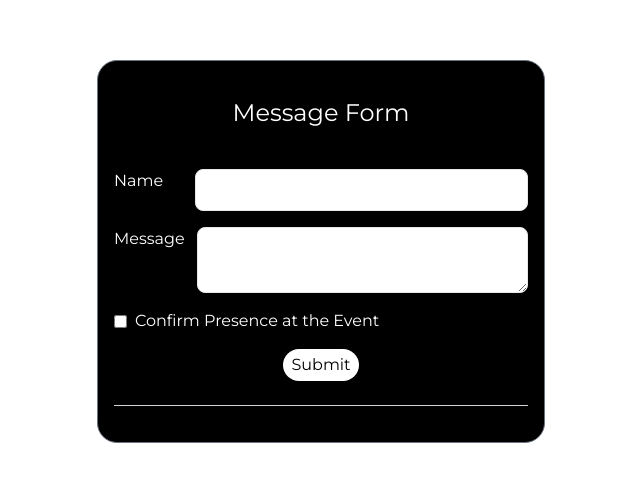
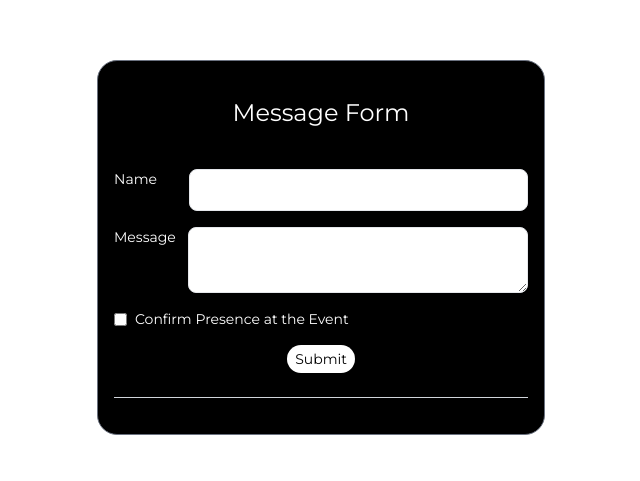
Before and after one commit to djmaulana/Ninda-Dede-Wedding-Invitation, a Next.js app: page / in a window 1280 px wide. Shown: the part 3805-4286 px from the top of the page, without its empty margins (319-959 px from the left). Built offline with nearby package versions, Linux system fonts and the light colour scheme.

Commit message:
Adding Content

```diff
--- a/components/Message.tsx
+++ b/components/Message.tsx
@@ -58,11 +58,11 @@ const Message = () => {
                 <h2 className="text-center text-2xl font-normal mb-10 mt-5 text-white">Message Form</h2>
                 <form onSubmit={handleSubmit} className="space-y-4 text-white">
                     <div className='flex flex-row'>
-                        <label className="block mr-8">Name</label>
+                        <label className="block mr-8 text-sm">Name</label>
                         <input type="text" value={name} onChange={(e) => setName(e.target.value)} className="w-full text-black border rounded-[8PX] p-2" />
                     </div>
                     <div className='flex flex-row'>
-                        <label className="block mr-3">Message</label>
+                        <label className="block mr-3 text-sm">Message</label>
                         <textarea value={message} onChange={(e) => setMessage(e.target.value)} className="w-full text-black border rounded-[8PX] p-2"></textarea>
                     </div>
                     <div>
@@ -73,26 +73,26 @@ const Message = () => {
                         onChange={(e) => setIsConfirmed(e.target.checked)}
                         className="form-checkbox"
                         />
-                        <span>Confirm Presence at the Event</span>
+                        <span className='text-sm'>Confirm Presence at the Event</span>
                     </label>
                     </div>
                     <div>
-                    <button type="submit" className="bg-white text-black py-1 px-2 rounded-full">Submit</button>
+                    <button type="submit" className="bg-white text-sm text-black py-1 px-2 rounded-full">Submit</button>
                     </div>
                 </form>
                 <div className="mt-6">
                     <hr className='border-1 border-gray-300 mb-5'/>
                     {currentComments.map((user, index) => (
                     <div key={index} className="bg-gray-100 text-left p-4 mt-2 rounded-[10PX]">
-                        <p><strong>Name:</strong> {user.name}</p>
-                        <p><strong>Message:</strong> {user.message}</p>
+                        <p className='text-sm'><strong>Name:</strong> {user.name}</p>
+                        <p className='text-sm'><strong>Message:</strong> {user.message}</p>
                     </div>
                     ))}
                 </div>
                 {users.length > commentsPerPage && (
                     <div className="mt-4 flex justify-center">
                     {Array.from({ length: Math.ceil(users.length / commentsPerPage) }, (_, i) => (
-                        <button key={i} onClick={() => paginate(i + 1)} className={`mx-1 p-2 ${i + 1 === currentPage ? 'bg-gray-200 rounded text-black' : 'bg-gray-200 rounded'}`}>{i + 1}</button>
+                        <button key={i} onClick={() => paginate(i + 1)} className={`mx-1 p-2 ${i + 1 === currentPage ? 'bg-gray-200 rounded text-black text-sm' : 'text-sm bg-gray-200 rounded'}`}>{i + 1}</button>
                     ))}
                 </div>
                 )}
```
